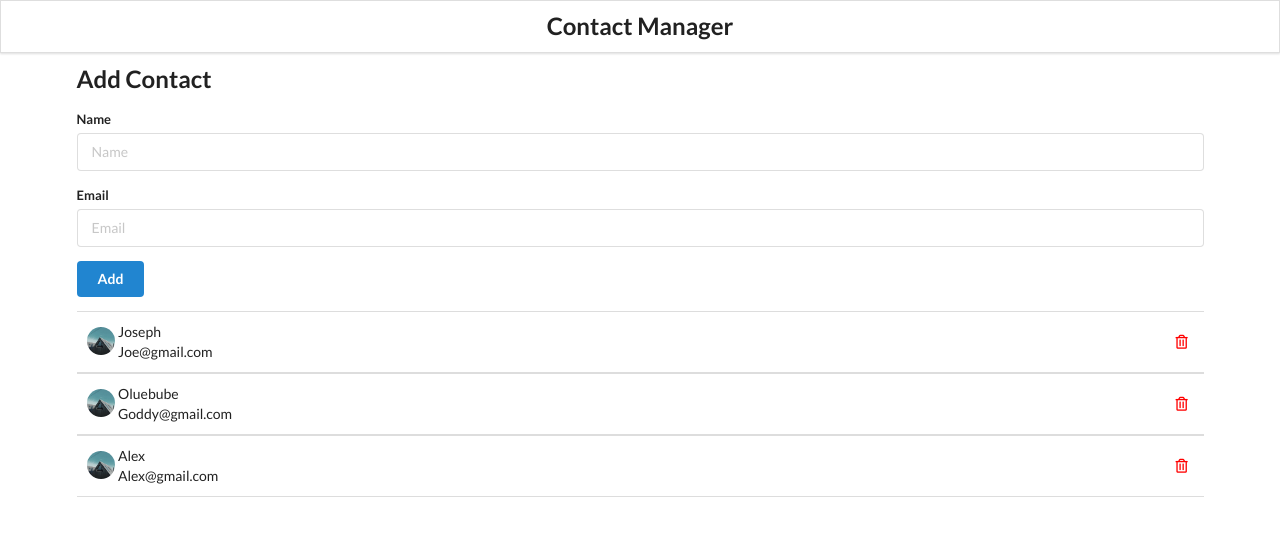
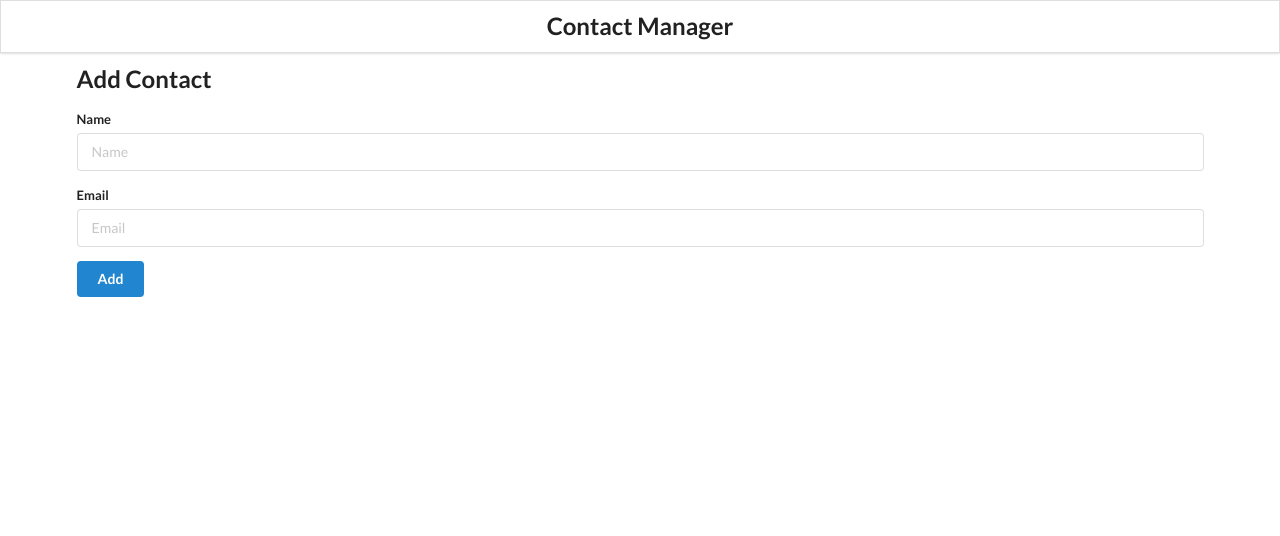
Before and after one commit to MyronJoe/React-Contact-Manager-App-with-Json-server-api-, a React (Create React App) app: page / in a window 1280 px wide. Shown: the top 536 px of the page. Built offline with nearby package versions, Linux system fonts and the light colour scheme.

Commit message:
geting users output

```diff
--- a/src/components/AddContact.jsx
+++ b/src/components/AddContact.jsx
@@ -3,22 +3,36 @@
 
 class AddContact extends React.Component{
 
+  state = {
+    name: '',
+    email:''
+  }
+
+  add = (e) => {
+    e.preventDefault()
+
+    if(this.state.name === '' || this.state.email === ''){
+      alert('All inputs must be filled')
+      return
+    }
+
+    console.log(this.state)
+  }
   render(){
-
     return(
 
       <div className='ui main addcontact'>
         <h2>Add Contact</h2>
 
-        <form action="" className='ui form'>
+        <form action="" className='ui form' onSubmit={this.add}>
 
           <div className='field'>
             <label htmlFor="">Name</label>
-            <input type="text" name='name' placeholder='Name'/>
+            <input type="text" name='name' value={this.state.name} placeholder='Name' onChange={ (e) => this.setState({name: e.target.value})}/>
           </div>
           <div className='field'>
             <label htmlFor="">Email</label>
-            <input type="text" name='Email' placeholder='Email'/>
+            <input type="text" name='Email' value={this.state.email} placeholder='Email' onChange={ (e) => this.setState({email: e.target.value})}/>
           </div>
           <button className='ui button blue'>Add</button>
         </form>
--- a/src/components/App.js
+++ b/src/components/App.js
@@ -1,4 +1,4 @@
-import React from 'react';
+import React, {useState} from 'react';
 import AddContact from './AddContact';
 import './App.css';
 // import ContactCard from './ContactCard';
@@ -8,25 +8,7 @@
 
 function App() {
 
-  const contacts =[
-    {
-      id:1,
-      name:'Joseph',
-      email:'Joe@gmail.com'
-    },
-    {
-      id:3,
-      name:'Oluebube',
-      email:'Goddy@gmail.com'
-    },
-    {
-      id:2,
-      name:'Alex',
-      email:'Alex@gmail.com'
-    }
-  ]
-
-
+  const [contacts, setcontacts] = useState([])
 
   return (
     <div className='ui container'>
```
